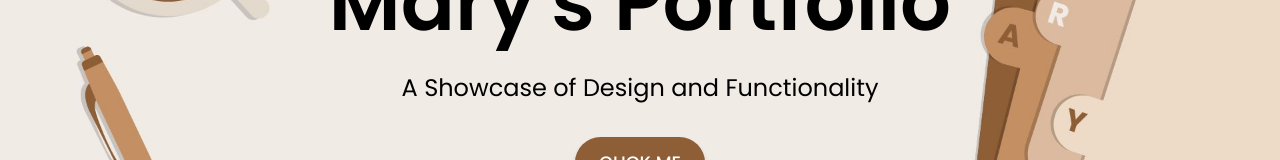
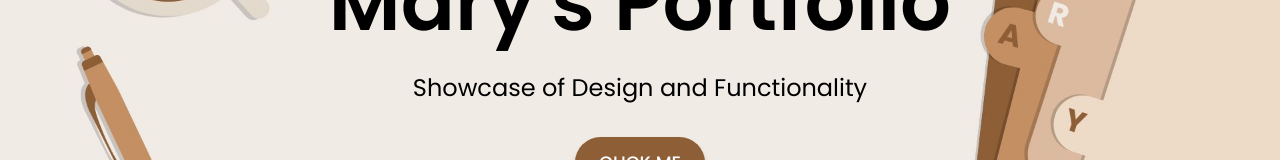
Before and after one commit to yram-nna12/WD-Final-Activity, a plain HTML site: page index.html in a window 1280 px wide. Shown: the part 281-441 px from the top of the page. Drawn offline with Linux system fonts and the light colour scheme.

Commit message:
feat (landing-page):  changed text in header

```diff
--- a/index.html
+++ b/index.html
@@ -22,7 +22,7 @@
 
         <header class="mainheader">
             <h1>Mary's Portfolio</h1>
-            <p>A Showcase of Design and Functionality</p>
+            <p>Showcase of Design and Functionality</p>
             <a href="#" class="btn-primary" id="engageBtn">CLICK ME</a>
             <div id="messageContainer" class="hidden">
             <p>Say Hi!</p>
```
